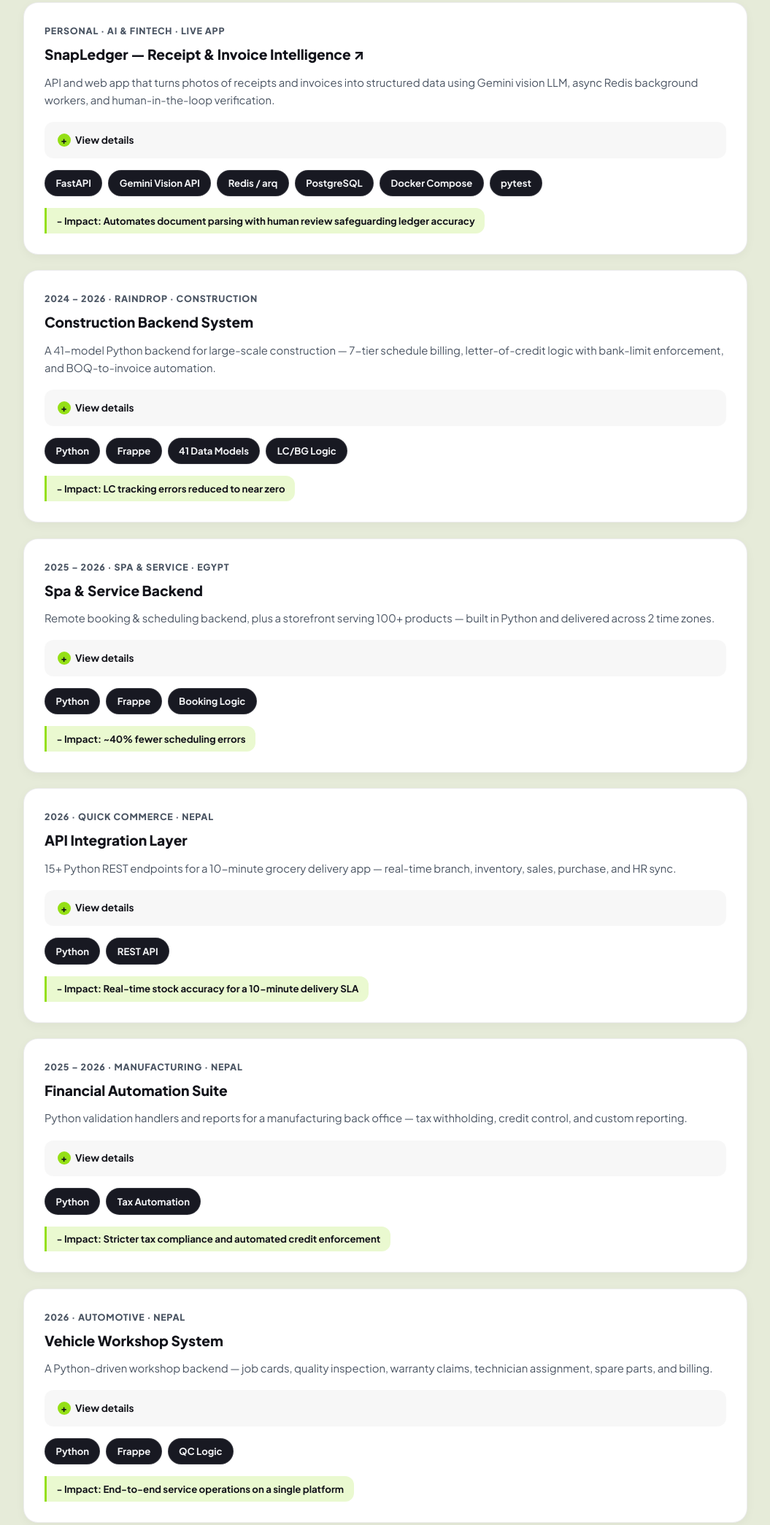
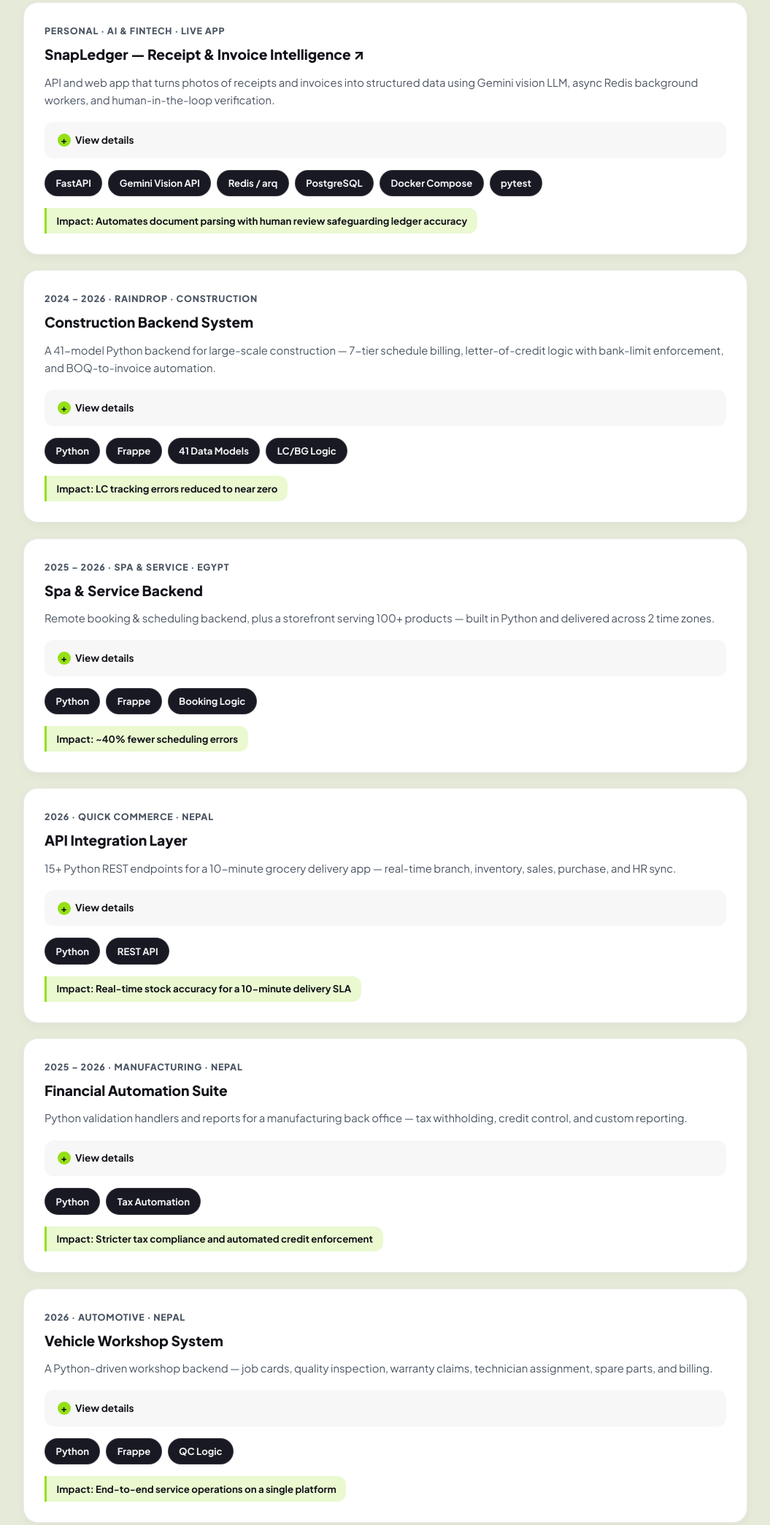
Before and after one commit to DikshyaPaudel/DikshyaPaudel.github.io, a plain HTML site: page index.html in a window 1280 px wide. Shown: the part 3635-5725 px from the top of the page at 73% size, without its empty margins (112-1167 px from the left). Drawn offline with Linux system fonts and the light colour scheme.

Commit message:
Remove hyphens from impact statements in index.html

```diff
--- a/index.html
+++ b/index.html
@@ -1234,7 +1234,7 @@
             </div>
 
             <div class="impact-badge">
-              - Impact: Automates document parsing with human review safeguarding ledger accuracy
+              Impact: Automates document parsing with human review safeguarding ledger accuracy
             </div>
           </article>
 
@@ -1261,7 +1261,7 @@
             </div>
 
             <div class="impact-badge">
-              - Impact: LC tracking errors reduced to near zero
+              Impact: LC tracking errors reduced to near zero
             </div>
           </article>
 
@@ -1287,7 +1287,7 @@
             </div>
 
             <div class="impact-badge">
-              - Impact: ~40% fewer scheduling errors
+              Impact: ~40% fewer scheduling errors
             </div>
           </article>
 
@@ -1313,7 +1313,7 @@
             </div>
 
             <div class="impact-badge">
-              - Impact: Real-time stock accuracy for a 10-minute delivery SLA
+              Impact: Real-time stock accuracy for a 10-minute delivery SLA
             </div>
           </article>
 
@@ -1339,7 +1339,7 @@
             </div>
 
             <div class="impact-badge">
-              - Impact: Stricter tax compliance and automated credit enforcement
+              Impact: Stricter tax compliance and automated credit enforcement
             </div>
           </article>
 
@@ -1366,7 +1366,7 @@
             </div>
 
             <div class="impact-badge">
-              - Impact: End-to-end service operations on a single platform
+              Impact: End-to-end service operations on a single platform
             </div>
           </article>
 
@@ -1393,7 +1393,7 @@
             </div>
 
             <div class="impact-badge">
-              - Impact: Categorized expense tracking with OAuth login
+              Impact: Categorized expense tracking with OAuth login
             </div>
           </article>
 
@@ -1421,7 +1421,7 @@
             </div>
 
             <div class="impact-badge">
-              - Impact: Open-source LC lifecycle for construction finance
+              Impact: Open-source LC lifecycle for construction finance
             </div>
           </article>
 
```
